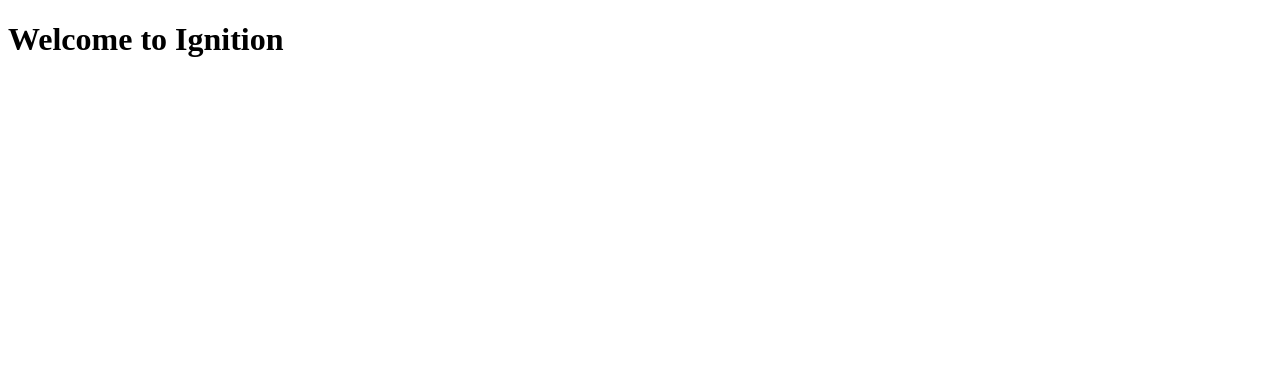
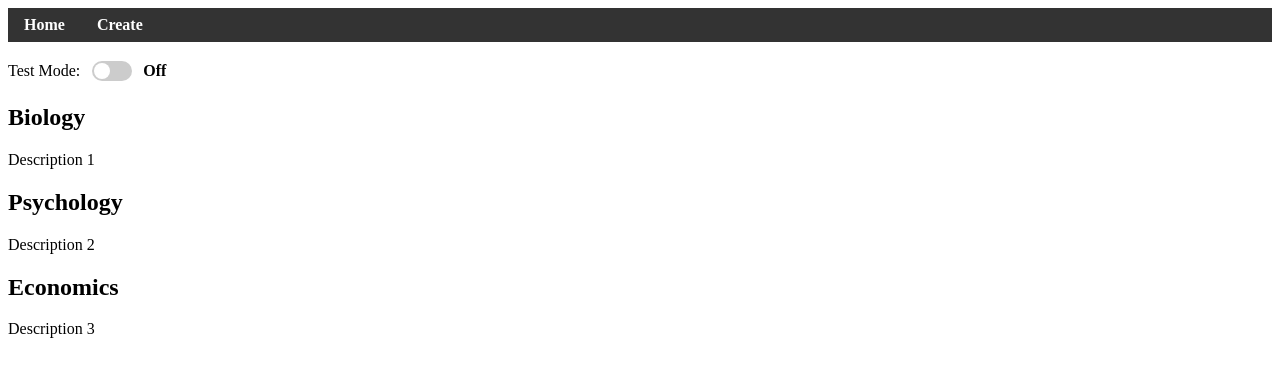
Before and after one commit to DavidLi360/Ignition-Hacks-V.6, a Flask app: page / in a window 1280 px wide. Shown: the top 377 px of the page. Run offline with Flask 3, Linux system fonts and the light colour scheme; parts of the project's set-up code (start-up, migrations or seed data) failed here and were passed over.

Commit message:
random stuff

```diff
--- a/app.py
+++ b/app.py
@@ -1,10 +1,49 @@
-from flask import Flask, render_template
+import sqlite3
+from flask import Flask, render_template, request, jsonify
 
 app = Flask(__name__)
 
+con = sqlite3.connect("tutorial.db")
+cur = con.cursor()
+cur.execute("CREATE TABLE movie(title, year, score)")
+
+
+is_test_mode = False
+
 @app.route('/')
 def home():
-    return render_template('index.html')
+    card_sets = [
+        {"title": "Biology", "description": "Description 1"},
+        {"title": "Psychology", "description": "Description 2"},
+        {"title": "Economics", "description": "Description 3"}
+    ]
+
+    # TODO: use SQLite to store and retrieve card sets
+    return render_template('index.html', card_sets=card_sets)
+
+
+@app.route('/toggle', methods=['POST'])
+def handle_toggle():
+    """Toggle between TEST mode and LEARN mode"""
+    global is_test_mode
+
+    # Ensure the request is JSON
+    if not request.json:
+        return jsonify({'error': 'Invalid request'}), 400
+
+    # Get the status from the JSON data
+    status = request.json.get('status')
+
+    # Process the status (e.g., control a device, save to a database)
+    if status is True:
+        is_test_mode = True
+        print('hi')
+    else:
+        is_test_mode = False
+        print('hello')
+
+    # Send a response back to the client
+    return jsonify({'message': 'Status received successfully', 'current_status': status})
 
 if __name__ == '__main__':
     app.run(debug=True)
--- /dev/null
+++ b/constants.py
@@ -0,0 +1,4 @@
+NEW = 0
+LEARNING = 1
+RELEARNING = 2
+REVIEW = 3
--- /dev/null
+++ b/static/css/styles.css
@@ -0,0 +1,69 @@
+nav {
+    background-color: #333;
+    padding: 0.5em 0;
+}
+
+nav ul {
+    list-style: none;
+    margin: 0;
+    padding: 0;
+    display: flex;
+}
+
+nav ul li {
+    margin: 0 1em;
+}
+
+nav ul li a {
+    color: #fff;
+    text-decoration: none;
+    font-weight: bold;
+}
+
+nav ul li a:hover {
+    text-decoration: underline;
+}
+
+.toggle-container {
+    display: flex;
+    align-items: center;
+    gap: 0.5em;
+    margin: 1em 0;
+}
+
+.toggle-switch {
+    width: 40px;
+    height: 20px;
+    appearance: none;
+    background: #ccc;
+    outline: none;
+    border-radius: 20px;
+    position: relative;
+    transition: background 0.3s;
+    cursor: pointer;
+}
+
+.toggle-switch:checked {
+    background: #4caf50;
+}
+
+.toggle-switch::before {
+    content: '';
+    position: absolute;
+    left: 2px;
+    top: 2px;
+    width: 16px;
+    height: 16px;
+    background: #fff;
+    border-radius: 50%;
+    transition: transform 0.3s;
+}
+
+.toggle-switch:checked::before {
+    transform: translateX(20px);
+}
+
+#test-status {
+    min-width: 30px;
+    font-weight: bold;
+}
--- a/templates/index.html
+++ b/templates/index.html
@@ -4,8 +4,52 @@
     <meta charset="UTF-8">
     <meta name="viewport" content="width=device-width, initial-scale=1.0">
     <title>Ignition Template</title>
+    <link rel="stylesheet" href="static/css/styles.css">
 </head>
 <body>
-    <h1>Welcome to Ignition</h1>
+    <nav>
+        <ul>
+            <li><a href="#">Home</a></li>
+            <li><a href="#">Create</a></li>
+        </ul>
+    </nav>
+
+    <div class="toggle-container">
+        <label for="test-toggle">Test Mode:</label>
+        <input type="checkbox" id="test-toggle" name="test-toggle" class="toggle-switch">
+        <span id="test-status">Off</span>
+    </div>
+
+    <script>
+        const toggle = document.getElementById('test-toggle');
+        const status = document.getElementById('test-status');
+        toggle.addEventListener('change', function() {
+            status.textContent = this.checked ? 'On' : 'Off';
+        });
+
+        toggle.addEventListener('change', function() {
+            fetch('/toggle', {
+                method: 'POST',
+                headers: {
+                    'Content-Type': 'application/json'
+                },
+                body: JSON.stringify({ status: this.checked })
+            })
+            .then(response => response.json())
+            .then(data => {
+                console.log('Success:', data);
+            })
+            .catch((error) => {
+                console.error('Error:', error);
+            });
+        });
+    </script>
+
+    {% for card_set in card_sets %}
+        <div class="card">
+            <h2>{{ card_set.title }}</h2>
+            <p>{{ card_set.description }}</p>
+        </div>
+    {% endfor %}
 </body>
 </html>
```
Also changed, not shown: card.py (added, +26 -0 lines), tutorial.db (added), 1 other file.
